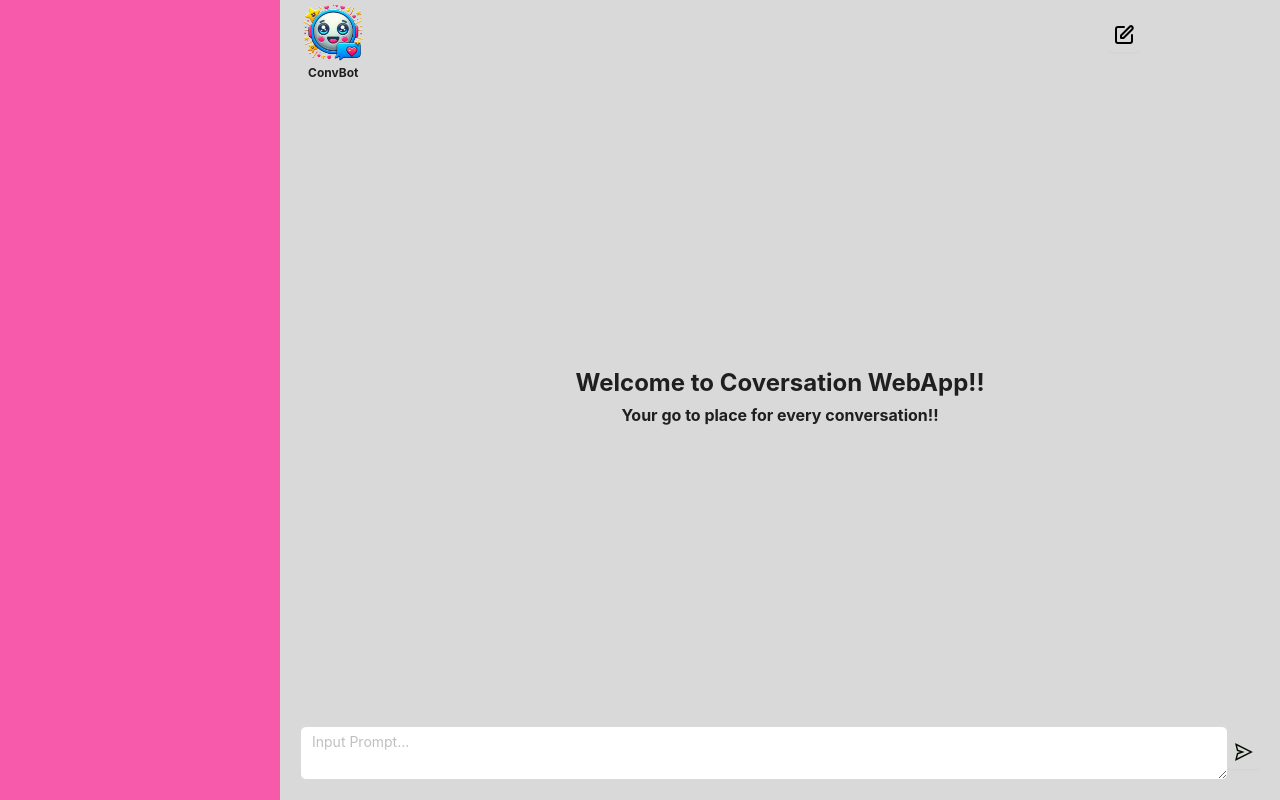
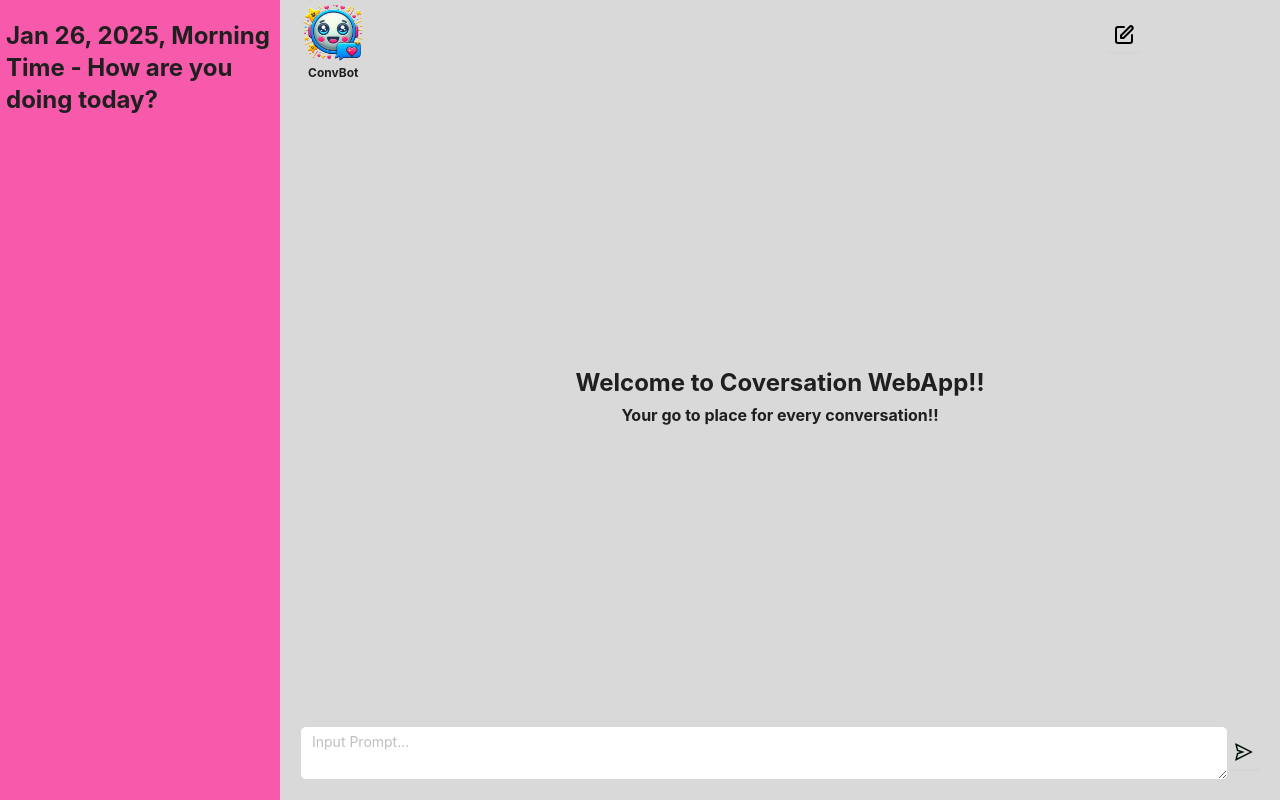
Before and after one commit to Aditya671/genai-conversation-webapp-react-flask, a React (Create React App) app in the folder client/: page / in a window 1280 px wide. Built offline with nearby package versions, Linux system fonts and the light colour scheme.

Commit message:
sidebar started

```diff
--- a/client/src/App.js
+++ b/client/src/App.js
@@ -6,6 +6,7 @@ import { LayoutContainer } from "./containers/LayoutContainer";
 import { FoorterComponent } from "./containers/footer";
 import { HeaderComponent } from "./containers/header";
 import { ContentComponent } from "./containers/content";
+import { SidebarComponent } from "./containers/sidebar";
 function App() {
     return (
         <>
@@ -34,6 +35,7 @@ function App() {
                     }}
                 >
                     <LayoutContainer
+                        leftSidebarContent={<SidebarComponent/>}
                         headerChildren={<HeaderComponent />}
                         contentChildren={<ContentComponent />}
                         footerChildren={<FoorterComponent />}
--- /dev/null
+++ b/client/src/containers/sidebar/index.jsx
@@ -0,0 +1,17 @@
+import { Content } from "antd/es/layout/layout"
+import { PageHeading } from "../../components/PageHeading"
+import { displayDateTimeMessage } from "../../utility/utility"
+
+
+export const SidebarComponent = ({
+
+}) => {
+
+    return (
+        <>
+        <Content style={{maxHeight:'100%', padding:'20px 6px'}} >
+            <PageHeading headingLevel={3} headingText={displayDateTimeMessage()} />
+        </Content>
+        </>
+    )
+}
--- a/client/src/utility/utility.js
+++ b/client/src/utility/utility.js
@@ -1,4 +1,6 @@
 import { cloneDeep, isNaN, uniqueId } from "lodash";
+import moment from 'moment';
+
 // import { infoModal, successModal } from "../components/MessageModal";
 
 export const toObjectPayload = (key, value) => {
@@ -221,3 +223,30 @@ export function isKeyInObject(obj, key) {
         return false;
     }
 }
+
+export function displayDateTimeMessage() {
+    const date = new Date();
+    const year = moment().year();
+    const month = moment(moment().get("M")).format('MMM');
+    const day = ("0" + date.getDate()).slice(-2);
+    const hours = date.getHours();
+
+    let timeOfDay;
+    let message;
+    if (hours < 12) {
+        timeOfDay = "Morning Time";
+        message = "How are you doing today?";
+    } else if (hours < 17) {
+        timeOfDay = "Afternoon Time";
+        message = "Hope you're having a productive day!";
+    } else if (hours < 20) {
+        timeOfDay = "Evening Time";
+        message = "Good evening! How was your day?";
+    } else {
+        timeOfDay = "Night Time";
+        message = "Hey Lad, please have some sleep.";
+    }
+
+    const formattedDate = `${month} ${day}, ${year}, ${timeOfDay} - ${message}`;
+    return formattedDate;
+}
```
